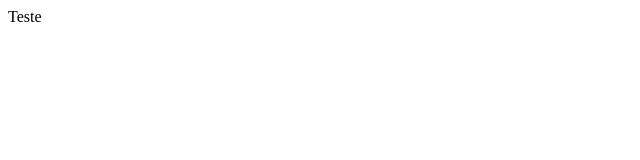
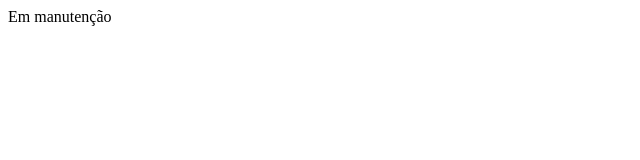
Before and after one commit to souzamarcos/site_analuciafestaseeventos, a plain HTML site: page index.html in a window 1280 px wide. Shown: the full height of the page, 0-640 px from the left. Drawn offline with Linux system fonts and the light colour scheme.

Commit message:
Maintenance message

```diff
--- a/index.html
+++ b/index.html
@@ -6,6 +6,6 @@
     <title>Document</title>
 </head>
 <body>
-    Teste
+    Em manutenção
 </body>
 </html>
```
